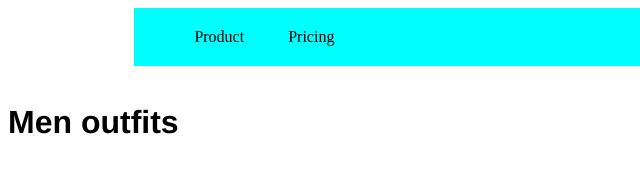
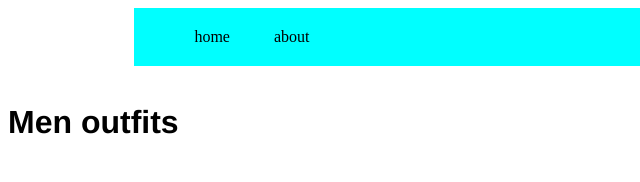
Before and after one commit to dantebalor/e-commerce, a plain HTML site: page index.html in a window 1280 px wide. Shown: the top 182 px of the page, 0-640 px from the left. Drawn offline with Linux system fonts and the light colour scheme.

Commit message:
index.html

```diff
--- a/index.html
+++ b/index.html
@@ -9,8 +9,8 @@
 </head>
 <body>
     <ul>
-   <li><a href=""> Product</li>
-   <li> <a href=""> Pricing</li>
+   <li><a href=""> home</li>
+   <li> <a href=""> about</li>
 
     </ul>
 
```
